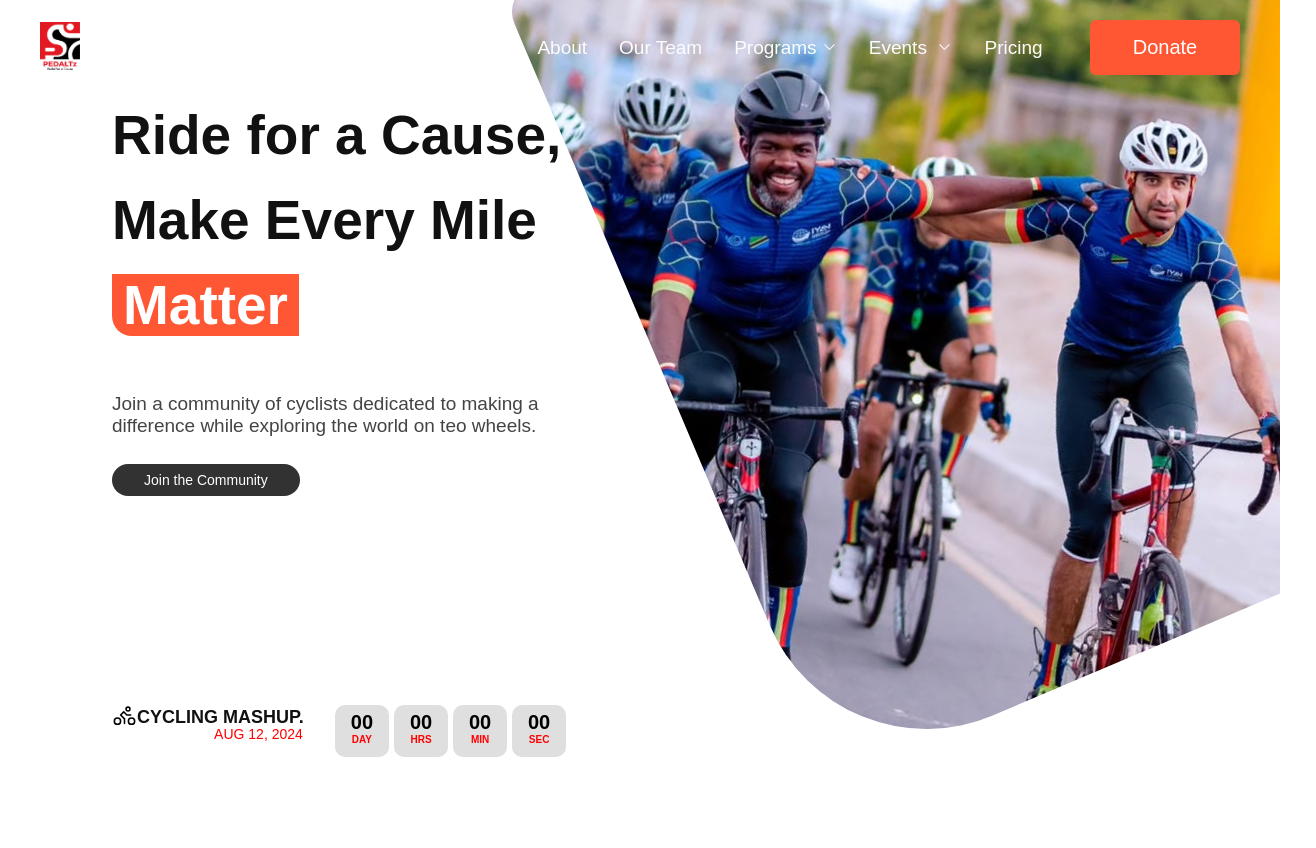
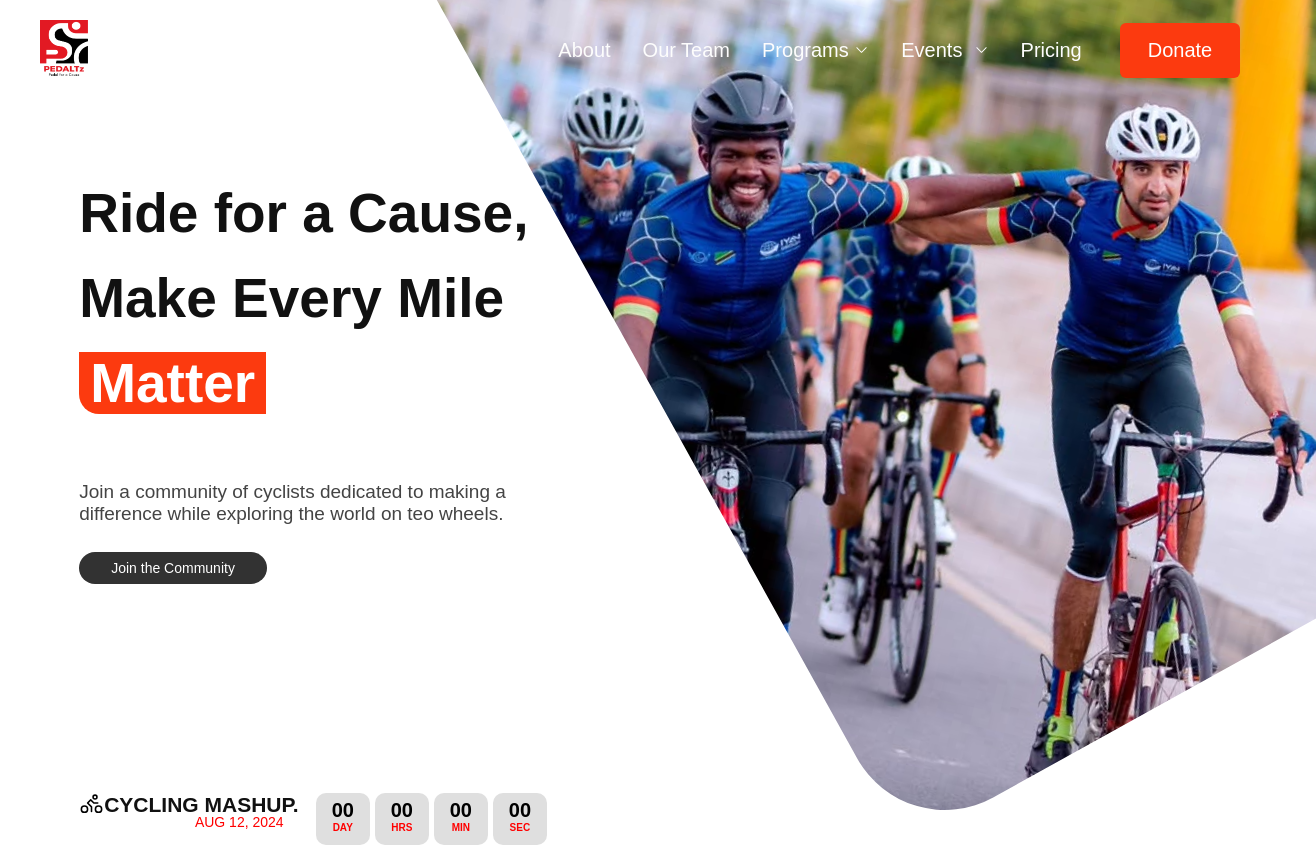
Before and after one commit to Yuscoh06/Pedaltz, a plain HTML site: page index.html in a window 1280 px wide. Shown: the top 848 px of the page, 1316 px wide, since content can reach past the window. Drawn offline with Linux system fonts and the light colour scheme.

Commit message:
fourth commit

```diff
--- a/index.html
+++ b/index.html
@@ -71,11 +71,13 @@
       </nav>
 
 
+<section class="container">
+
 
       <nav class="hero">
         <div class="left">
           <h1 class="title">
-            Ride for a Cause,<br />Make Every Mile <br>
+            Ride for a Cause, Make Every Mile
             <span class="matter">Matter</span>
           </h1>
           <p class="sub">
@@ -116,6 +118,7 @@
             <img class="IMG" src="image/hero.jpg" alt="" />
         </div>
       </nav>
+      </section>
 
     <nav class="container">
       <section class="card-grid">
--- a/style.css
+++ b/style.css
@@ -1,6 +1,6 @@
 :root {
-  --accent: #ff5733;
-  --max-width: 1200px;
+  --accent: #fc3a0f;
+  --max-width: 1400px;
   --gap: 32px;
   font-family: sans-serif;
 }
@@ -17,18 +17,19 @@ body {
 }
 
 .logo-img {
-  width: 2.5rem;
-  height: 3rem;
+  width: 3rem;
+  height: 3.5rem;
 }
 
 .nav {
   max-width: var(--max-width);
   display: grid;
-  grid-template-columns: 1.5fr 2fr 0.5fr;
+  grid-template-columns: 2fr 2.5fr 0.5fr;
   align-items: center;
   position: relative;
   z-index: 9999;
   margin: 20px auto;
+  padding: 0;
   box-sizing: border-box;
 }
 .nav-links {
@@ -38,7 +39,7 @@ body {
   padding: 0;
   margin: 0;
   color: #fdfdfd;
-  font-size: 19px;
+  font-size: 20px;
   font-weight: 500;
   align-items: center;
   justify-content: center;
@@ -63,25 +64,12 @@ body {
   display: none;
 }
 
-.hero {
-  padding: 0;
-  display: grid;
-  grid-template-columns: 0.9fr 1.2fr;
-  gap: 0;
-  height: auto;
-  align-items: center;
-  overflow: hidden;
-  box-sizing: border-box;
-  margin-top: -12rem;
-  margin-right: 0;
-}
-
 /* left */
 .left {
   z-index: 800;
-  margin-top: 9rem;
+  margin-top: 13rem;
   width: 100%;
-  margin-left: 7rem;
+  margin-left: 1.2rem;
 }
 
 .title {
@@ -123,7 +111,7 @@ body {
 .label {
   display: flex;
   align-items: center;
-  font-size: 18px;
+  font-size: 21px;
   font-weight: 800;
 }
 
@@ -179,33 +167,43 @@ body {
 }
 
 /* right - image with diagonal clip */
+
+.hero {
+  padding: 0;
+  display: grid;
+  grid-template-columns: 1fr 1.5fr;
+  gap: 1rem;
+  overflow: hidden;
+  margin-top: -12rem;
+  margin-right: -6rem;
+}
 .right {
-  height: 100%;
+  height: 115%;
+  width: 155%;
+  border-radius: 100px;
+  transform: rotate(-29deg);
+  margin-top: -22rem;
+  object-fit: cover;
   overflow: hidden;
-  border-radius: 170px;
-  border-top-left-radius: 30px;
-  width: 70rem;
-  transform: rotate(-23deg);
-  margin-top: -20rem;
-  margin-left: 10rem;
-
 }
 
 .IMG {
-  margin-left: -13.2rem;
-  height: 70rem;
-  width: 65rem;
-  margin-top: -11rem;
+  transform: rotate(42deg);
+  height: 75rem;
+  margin-top: -3.4rem;
+  width: 100%;
   object-fit: cover;
-  transform: rotate(39deg);
+  margin-left: -17rem;
+  position: relative;
 }
 .events-intro {
   display: grid;
   grid-template-columns: 1fr 1fr;
   gap: 2rem;
   align-items: start;
-  max-width: 1200px;
+  max-width: var(--max-width);
   margin: 40px auto;
+  box-sizing: border-box;
 }
 
 h2 {
@@ -397,7 +395,7 @@ h2 {
 }
 
 .trail {
-  padding: 1.6rem 4.2rem;
+  padding: 1.6rem 4rem;
 }
 
 .trail-1 {
```
